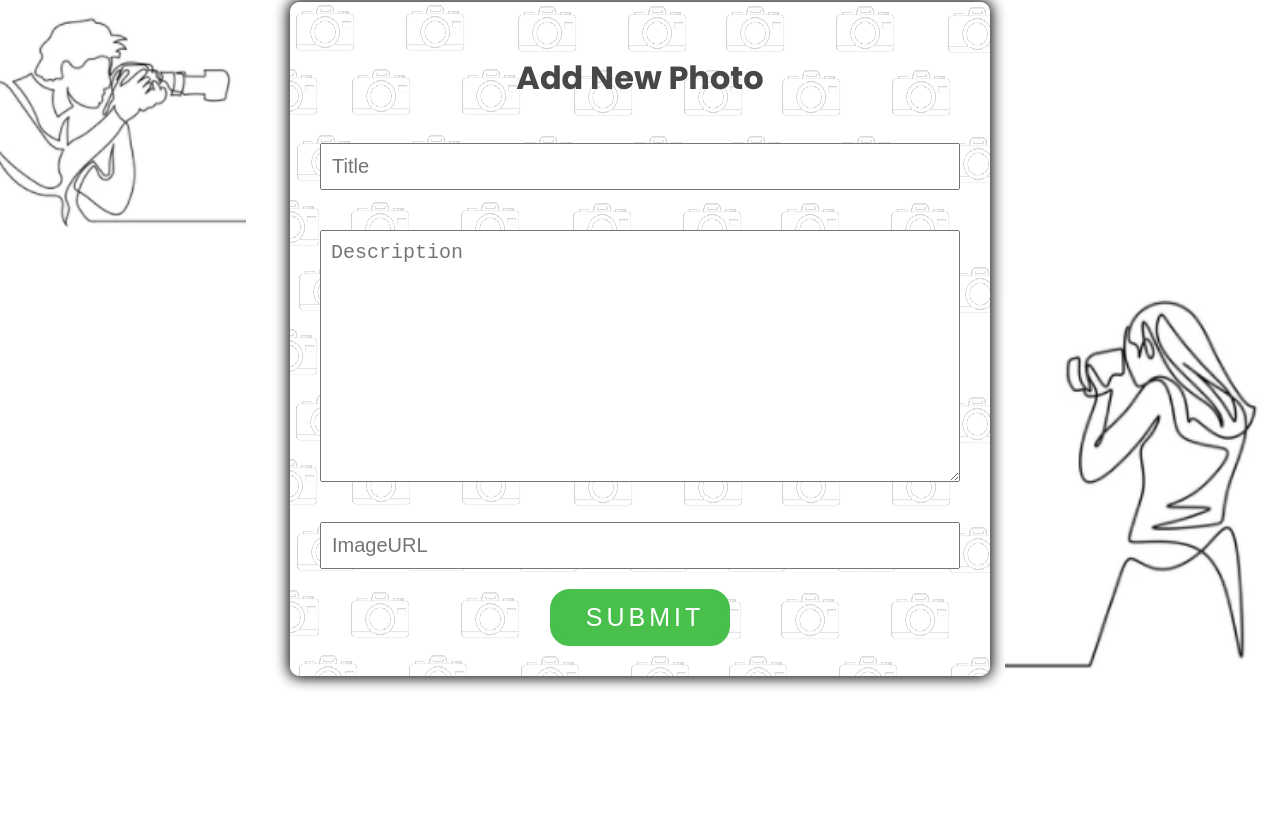
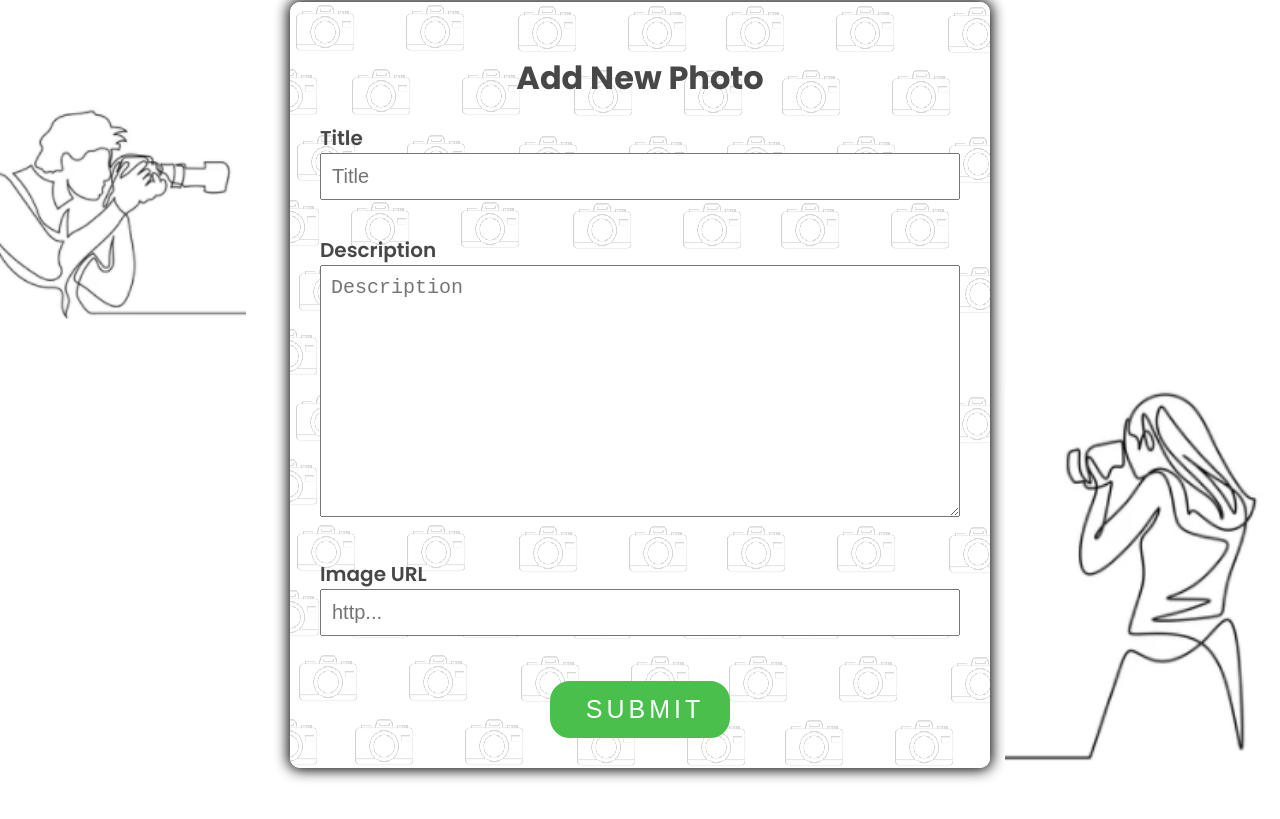
Before and after one commit to RadostinKirov/photoshare-app, a React (Create React App) app: page /create in a window 1280 px wide. Shown: the part 637-1456 px from the top of the page. Built offline with nearby package versions, Linux system fonts and the light colour scheme.

Commit message:
create form validation

```diff
--- a/public/styles/create.css
+++ b/public/styles/create.css
@@ -21,6 +21,7 @@
 }
 
 .create-form input, .create-form textarea {
+    width: 100%;
     position: relative;
     z-index: 2;
     margin: 20px 0;
--- /dev/null
+++ b/src/components/Photo/Create/Create.css
@@ -0,0 +1,53 @@
+
+
+.create input, .create textarea {
+    margin-top: 0;
+    margin-bottom: 0;
+}
+
+.create label {
+    font-size: 20px;
+    font-weight: 600;
+}
+
+.title-container p, .description-container p, .imageUrl-container p {
+    margin: 0;
+ }
+
+.create .invalid {
+    color: red;
+    position: absolute;
+    display: block;
+}
+
+.create .valid {
+    display: none;
+}
+
+.title-container, .description-container, .imageUrl-container {
+    position: relative;
+}
+
+.description-container {
+    margin: 35px 0;
+}
+
+.imageUrl-container {
+    margin-bottom: 45px;
+}
+
+.create .error {
+    text-align: center;
+    align-self: center;
+    display: block;
+    border: 2px solid #f80303;
+    padding: 10px 50px;
+    background: red;
+    color: white;
+    border-radius: 24px;
+    font-weight: 500;
+    position: absolute;
+    top: -35px;
+    box-shadow: 0px 0px 8px black;
+    transition: 2s;
+}
--- a/src/components/Photo/Create/Create.js
+++ b/src/components/Photo/Create/Create.js
@@ -1,11 +1,22 @@
 import { createPhoto } from '../../../service/photo'
 import { useNavigate } from 'react-router-dom';
-import { useContext } from 'react';
+import { useContext, useState } from 'react';
 import AuthContext from '../../../contexts/AuthContext';
+import './Create.css'
+
+
 const Create = () => {
-    const {userInfo} = useContext(AuthContext)
+    const { userInfo } = useContext(AuthContext)
     const navigate = useNavigate();
 
+    const [title, setTitle] = useState('');
+    const [description, setDescription] = useState('');
+    const [imageUrl, setImageUrl] = useState('');
+    const [titleClass, setTitleClass] = useState('title-inactive');
+    const [descriptionClass, setDescriptionClass] = useState('description-inactive');
+    const [imageUrlClass, setImageUrlClass] = useState('imageUrl-inactive')
+
+    const [error, setError] = useState('');
 
     const onSubmitHandler = (e) => {
         e.preventDefault();
@@ -16,20 +27,102 @@ const Create = () => {
         const owner = userInfo.id;
         const token = userInfo.token;
         const photoData = { title, description, imageUrl, owner, token };
-        createPhoto(photoData)
-            .then(navigate('/'));
+
+
+console.log(Boolean(title), Boolean(description), Boolean(imageUrl));
+
+
+        if (!title || !description || !imageUrl) {
+            setError('Please fill all fields');
+            setTimeout(() => {
+                setError('');
+            }, 4000);
+        }
+
+
+        if(!title){
+            setTitleClass('title-fail');
+        }
+
+        if(!description){
+            setDescriptionClass('title-fail');
+        }
+
+        if(!imageUrl){
+            setImageUrlClass('imageUrl-fail');
+        }
+
+
+
+        // createPhoto(photoData)
+        //     .then(navigate('/'))
+        //     .catch(err => {
+        //         console.log(err)
+        //     });
+    }
+
+    const onChangeTitle = (e) => {
+        const titleInput = e.target.value;
+        setTitle(titleInput);
+
+        if (titleInput.length < 5) {
+
+            setTitleClass('title-fail');
+        } else {
+            setTitleClass('title-ok');
+        }
+
+    }
+
+    const onChangeDescription = (e) => {
+        const descriptionInput = e.target.value;
+        setDescription(descriptionInput);
+
+        if (descriptionInput.length < 20) {
+            setDescriptionClass('description-fail');
+        } else {
+            setDescriptionClass('description-ok');
+        }
+    }
+
+    const onChangeImageUrl = (e) => {
+        const imageUrlInput = e.target.value;
+        setImageUrl(imageUrlInput);
+
+        if (imageUrlInput.startsWith('http://') || imageUrlInput.startsWith('https://')) {
+            setImageUrlClass('imageUrl-ok');
+        } else {
+            setImageUrlClass('imageUrl-fail');
+        }
     }
 
     return (
         <div className="create">
             <form className="create-form" onSubmit={onSubmitHandler}>
+
+                <div className={error ? 'error' : 'hidden'}>
+                    <p>{error}</p>
+                </div>
+
                 <h1>Add New Photo</h1>
 
-                <input type="text" name="title" placeholder="Title" />
+                <div className="title-container">
+                    <label>Title</label>
+                    <input onChange={onChangeTitle} value={title} type="text" name="title" placeholder="Title" />
+                    <p className={titleClass == 'title-inactive' || titleClass == 'title-ok' ? 'valid' : 'invalid'}>min 5 symbols</p>
+                </div>
 
-                <textarea placeholder="Description" name="description" id="" cols="30" rows="10"></textarea>
+                <div className="description-container">
+                    <label>Description</label>
+                    <textarea onChange={onChangeDescription} value={description} placeholder="Description" name="description" id="" cols="30" rows="10" ></textarea>
+                    <p className={descriptionClass == 'description-inactive' || descriptionClass == 'description-ok' ? 'valid' : 'invalid'}>min 20 symbols</p>
+                </div>
 
-                <input type="text" name="imageUrl" placeholder="ImageURL" />
+                <div className="imageUrl-container">
+                    <label>Image URL</label>
+                    <input onChange={onChangeImageUrl} value={imageUrl} type="text" name="imageUrl" placeholder="ImageURL" placeholder="http..." />
+                    <p className={imageUrlClass == 'imageUrl-inactive' || imageUrlClass == 'imageUrl-ok' ? 'valid' : 'invalid'}>URL should start with http://... or https://...</p>
+                </div>
 
                 <input type="submit" className="add-btn" value="SUBMIT" />
 
--- a/src/components/User/Register/Register.css
+++ b/src/components/User/Register/Register.css
@@ -34,7 +34,7 @@
     display: block;
 }
 
-.hidden {
+.register .hidden {
     display: none;
 }
 
--- a/src/components/User/Register/Register.js
+++ b/src/components/User/Register/Register.js
@@ -7,9 +7,9 @@ import './Register.css';
 const Register = () => {
     const navigate = useNavigate();
     const { addUserInfo } = useContext(AuthContext);
-    let [username, setUsername] = useState('');
-    let [password, setPassword] = useState('');
-    let [repeatPassword, setRepeatPassword] = useState('');
+    const [username, setUsername] = useState('');
+    const [password, setPassword] = useState('');
+    const [repeatPassword, setRepeatPassword] = useState('');
     const [userClass, setUserClass] = useState('user-inactive');
     const [passClass, setPassClass] = useState('pass-inactive');
     const [repassClass, setRepassClass] = useState('repass-inactive');
@@ -18,42 +18,9 @@ const Register = () => {
     const [isMatch, setIsMatch] = useState(true);
     const [isUserValid, setIsUserValid] = useState(false);
     const [isPassValid, setIsPassValid] = useState(false)
+    const [error, setError] = useState(null);
 
 
-
-    let [userIconClass, setUserIconClass] = useState('register-input-inactive');
-    let [passIconClass, setPassIconClass] = useState('register-input-inactive');
-    let [repassIconClass, setRepassIconClass] = useState('register-input-inactive');
-
-    let [pass, setPass] = useState(null);
-    let [repass, setRepass] = useState(null);
-    let [isRepassValid, setIsRepassValid] = useState('false');
-    let [error, setError] = useState(null);
-
-    let [passwordsMatch, setPasswordsMatch] = useState(true);
-
-    // const onSubmitHandler = (e) => {
-    //     e.preventDefault();
-    //     let data = new FormData(e.currentTarget);
-    //     const user = data.get('username');
-    //     const pass = data.get('password');
-    //     const userData = { "username": user, "password": pass };
-    //     createUser(userData)
-    //         .then(res => {
-    //             console.log('res -> ', res);
-    //             addUserInfo(res);
-    //             navigate('/');
-    //         })
-    //         .catch(err => {
-    //             console.log('test')
-    //             setError(err);
-
-    //             setTimeout(() => {
-    //                 setError('');
-    //             }, 5000);
-    //             user = 'dasd'
-    //         });
-    // }
 
     const onSubmitHandler = (e) => {
         e.preventDefault();
```
